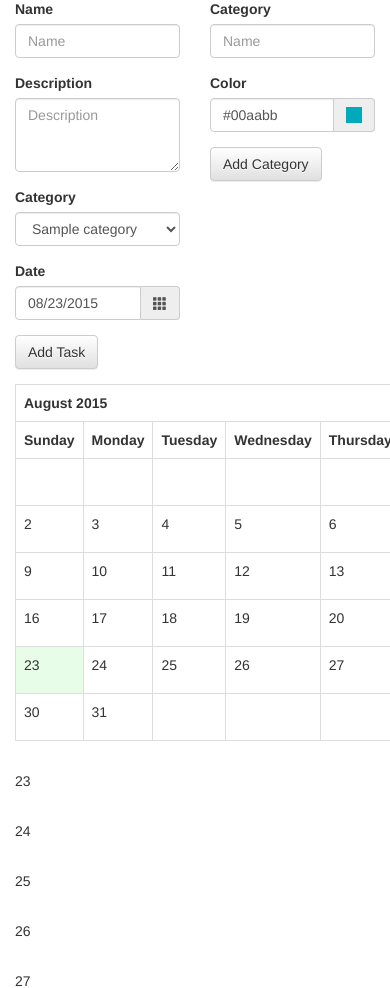
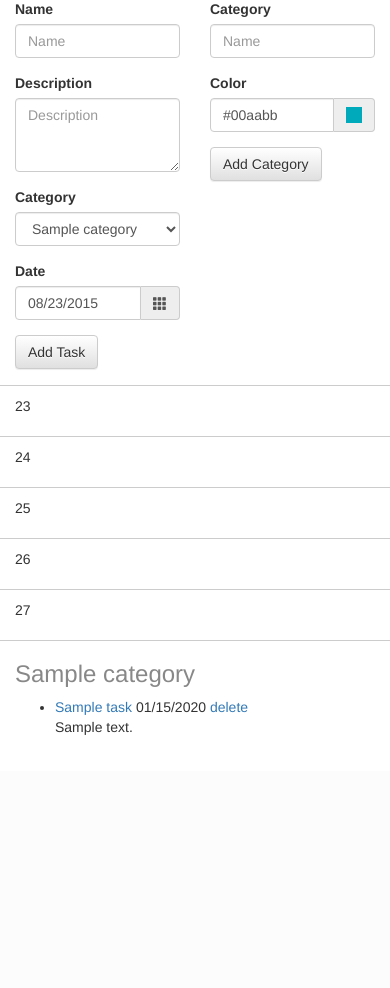
Before and after one commit to nicholasday/calendar, a Flask app: page / in a window 390 px wide; the page is wider, and only the part inside the window is pictured. Shown: the part 73-1061 px from the top of that part. After the commit the page ends 808 px from the top of that part, so only its background shows below. Run offline with Flask 2, Linux system fonts and the light colour scheme; a user stored in the database is signed in; tables that the repository leaves empty hold one stand-in row (values such as "Sample post"); some libraries are stand-ins or nearby versions.

Commit message:
Finished an implementation of a mobile calendar

```diff
--- a/app.py
+++ b/app.py
@@ -20,7 +20,7 @@ month_name = ['January', 'February', 'March', 'April', 'May', 'June', 'July', 'A
 def make_html_calendar(calendar):
     v = []
     a = v.append
-    a('<table class="month table table-bordered">')
+    a('<table class="desktop month table table-bordered">')
     a('\n')
     a(formatmonthname(themonth=datetime.datetime.now().month, theyear=datetime.datetime.now().year))
     a('\n')
--- a/static/css/styles.css
+++ b/static/css/styles.css
@@ -9,6 +9,9 @@ td {
     display: none;
 }
 @media (max-width: 767px) {
+    .desktop {
+        display: none;
+    }
     .mobile {
         display: block;
     }
@@ -16,4 +19,10 @@ td {
         padding-top: 10px;
         padding-bottom: 10px;
     }
+    .mobile .row {
+        border-top: 1px solid #ccc;
+    }
+    .mobile .row:last-child {
+        border-bottom: 1px solid #ccc;
+    }
 }
--- a/templates/index.html
+++ b/templates/index.html
@@ -63,8 +63,9 @@ $('.color-group').colorpicker();
     {{ calendar|safe }}
   </div>
 </div>
-<div class="row mobile">
+<div class="mobile">
   {% for day in mobile_list %}
+  <div class="row">
   <div class="col-xs-12 mobile_list">
     {{ day[0] }}
     <ol>
@@ -75,7 +76,7 @@ $('.color-group').colorpicker();
     {% endfor %}
     </ol>
   </div>
-  <hr />
+  </div>
   {% endfor %}
 </div>
 <div class="row">
```
